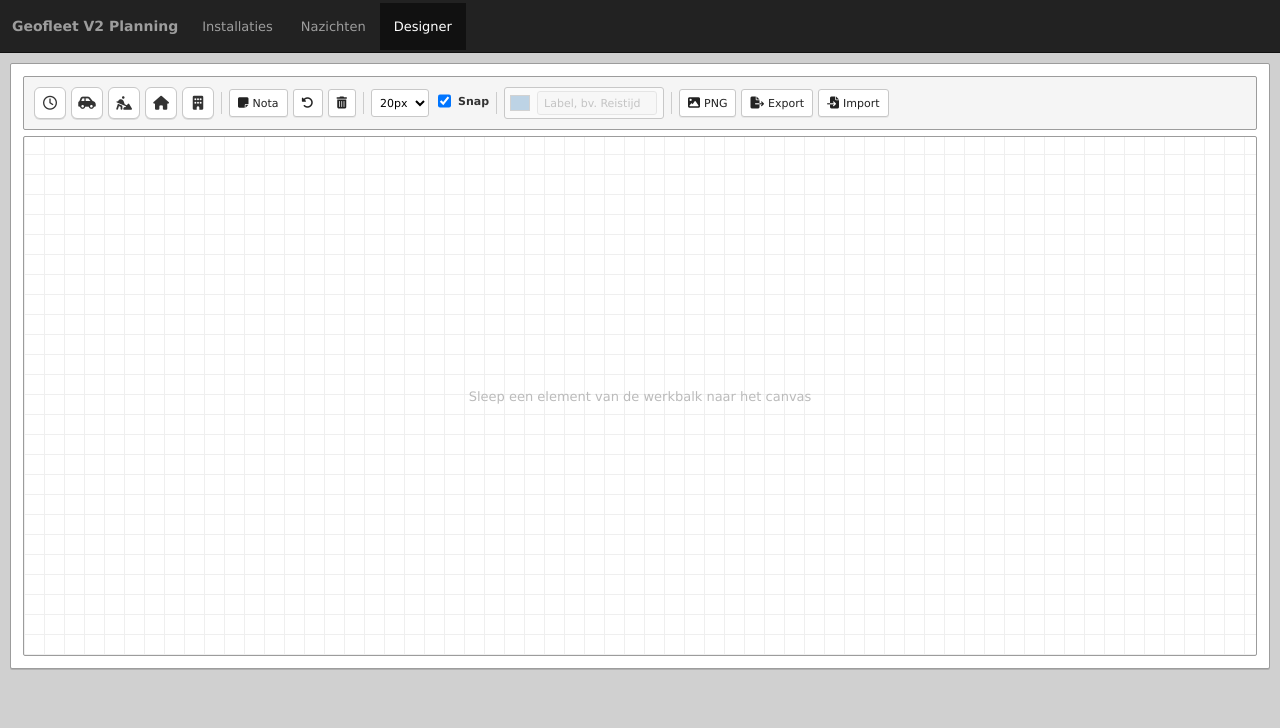
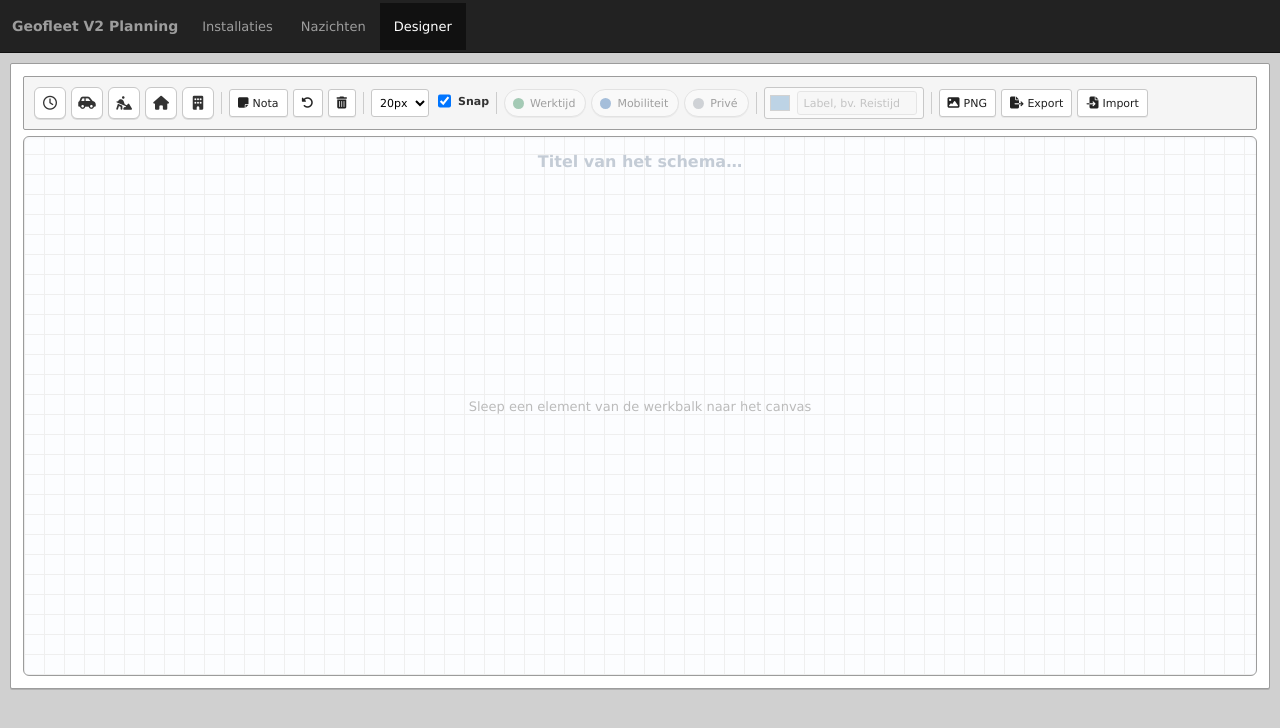
Before and after one commit to SlimmyJ/templategen_vue, a Vue app: page / in a window 1280 px wide. Both pictures are taken after a click on the link "Designer". Shown: the top 728 px of the page. Built offline with nearby package versions, Linux system fonts and the light colour scheme.

Commit message:
we designer

```diff
--- a/src/app/components/designer/DesignerBoard.vue
+++ b/src/app/components/designer/DesignerBoard.vue
@@ -1,7 +1,7 @@
 <script setup lang="ts">
   import { ref, computed, onMounted, onUnmounted } from "vue";
   import { useDesignerState } from "../../composables/useDesignerState";
-  import { NODE_ICON_CLASSES } from "../../models/designerModels";
+  import { NODE_ICON_CLASSES, NODE_LABELS } from "../../models/designerModels";
   import type { NodeType } from "../../models/designerModels";
 
   const {
@@ -10,15 +10,18 @@
     segmentPairs,
     effectiveTimelineY,
     showTimeline,
+    legend,
     snapVal,
     addNode,
     moveNode,
+    setNodeLabel,
     removeNode,
     addNote,
     moveNote,
     updateNoteText,
     removeNote,
     selectSegment,
+    setTitle,
     setTimelineY,
     saveAsJson,
     loadFromJson,
@@ -209,6 +212,21 @@
     @dragover.prevent
     @drop="onDrop">
 
+    <input
+      class="board-title"
+      :value="state.title"
+      :style="{ visibility: exporting && !state.title ? 'hidden' : 'visible' }"
+      placeholder="Titel van het schema…"
+      @pointerdown.stop
+      @input="setTitle(($event.target as HTMLInputElement).value)" />
+
+    <div v-if="legend.length" class="board-legend">
+      <div v-for="item in legend" :key="item.color + item.label" class="legend-item">
+        <span class="legend-swatch" :style="{ background: item.color }"></span>
+        <span>{{ item.label }}</span>
+      </div>
+    </div>
+
     <svg v-if="showTimeline" class="board-overlay">
 
       <line
@@ -266,6 +284,13 @@
       class="d-node"
       :style="{ left: node.x + 'px', top: node.y + 'px' }"
       @pointerdown="startNodeDrag($event, node.id)">
+      <input
+        class="node-label"
+        :value="node.label"
+        :style="{ visibility: exporting && !node.label ? 'hidden' : 'visible' }"
+        :placeholder="NODE_LABELS[node.type]"
+        @pointerdown.stop
+        @input="setNodeLabel(node.id, ($event.target as HTMLInputElement).value)" />
       <i :class="NODE_ICON_CLASSES[node.type]"></i>
       <button class="node-delete" title="Verwijder" @pointerdown.stop @click.stop="removeNode(node.id)">×</button>
     </div>
--- a/src/app/components/designer/DesignerToolbar.vue
+++ b/src/app/components/designer/DesignerToolbar.vue
@@ -1,6 +1,6 @@
 <script setup lang="ts">
   import { ref } from "vue";
-  import { NODE_TYPES, NODE_ICON_CLASSES } from "../../models/designerModels";
+  import { NODE_TYPES, NODE_ICON_CLASSES, NODE_LABELS, SEGMENT_CATEGORIES } from "../../models/designerModels";
   import { useDesignerState } from "../../composables/useDesignerState";
 
   const {
@@ -8,6 +8,7 @@
     setGrid,
     setSegmentColor,
     setSegmentLabel,
+    applyCategory,
     commitColor,
     applyRecentColor,
     undo,
@@ -66,7 +67,7 @@
         :key="type"
         class="palette-btn"
         draggable="true"
-        :title="type"
+        :title="NODE_LABELS[type]"
         @dragstart="onDragStart($event, type)">
         <i :class="NODE_ICON_CLASSES[type]"></i>
       </button>
@@ -100,6 +101,21 @@
         <input type="checkbox" v-model="state.snapEnabled" />
         <span>Snap</span>
       </label>
+    </div>
+
+    <div class="dt-divider"></div>
+
+    <div class="dt-group">
+      <button
+        v-for="cat in SEGMENT_CATEGORIES"
+        :key="cat.id"
+        class="cat-chip"
+        :style="{ '--cat': cat.color }"
+        :disabled="!state.selectedSegmentKey"
+        :title="state.selectedSegmentKey ? `Markeer dit segment als ${cat.label}` : 'Klik eerst op een segment'"
+        @click="applyCategory(cat)">
+        <span class="cat-dot"></span>{{ cat.label }}
+      </button>
     </div>
 
     <div class="dt-divider"></div>
--- a/src/app/composables/useDesignerState.ts
+++ b/src/app/composables/useDesignerState.ts
@@ -1,5 +1,5 @@
 import { reactive, computed, watch } from "vue";
-import type { DesignerNode, DesignerNote, NodeType, UndoAction } from "../models/designerModels";
+import type { DesignerNode, DesignerNote, NodeType, SegmentCategory, UndoAction } from "../models/designerModels";
 
 const RECENT_KEY = "tt_recent_colors_v1";
 const BOARD_KEY = "tt_designer_board_v1";
@@ -24,6 +24,7 @@ function saveRecent(list: string[]): void {
 }
 
 type PersistedBoard = {
+  title: string;
   nodes: DesignerNode[];
   notes: DesignerNote[];
   segments: Record<string, string>;
@@ -44,8 +45,11 @@ function loadBoard(): Partial<PersistedBoard> | null {
 
 const saved = loadBoard();
 
+const savedNodes = (saved?.nodes ?? []).map(n => ({ ...n, label: n.label ?? "" }));
+
 const state = reactive({
-  nodes:              (saved?.nodes ?? []) as DesignerNode[],
+  title:              saved?.title ?? "",
+  nodes:              savedNodes as DesignerNode[],
   notes:              (saved?.notes ?? []) as DesignerNote[],
   segments:           (saved?.segments ?? {}) as Record<string, string>,
   labels:             (saved?.labels ?? {}) as Record<string, string>,
@@ -62,9 +66,10 @@ const state = reactive({
 });
 
 watch(
-  () => [state.nodes, state.notes, state.segments, state.labels, state.timelineY, state.grid, state.snapEnabled, state.nextNodeId, state.nextNoteId],
+  () => [state.title, state.nodes, state.notes, state.segments, state.labels, state.timelineY, state.grid, state.snapEnabled, state.nextNodeId, state.nextNoteId],
   () => {
     const board: PersistedBoard = {
+      title:       state.title,
       nodes:       state.nodes,
       notes:       state.notes,
       segments:    state.segments,
@@ -111,8 +116,18 @@ const autoTimelineY = computed(() => {
 const effectiveTimelineY = computed(() => state.timelineY ?? autoTimelineY.value);
 const showTimeline       = computed(() => sortedNodes.value.length >= 2);
 
+const legend = computed(() => {
+  const seen = new Map<string, { color: string; label: string }>();
+  for (const seg of segmentPairs.value) {
+    if (!seg.label) continue;
+    const key = `${seg.color}|${seg.label}`;
+    if (!seen.has(key)) seen.set(key, { color: seg.color, label: seg.label });
+  }
+  return [...seen.values()];
+});
+
 function addNode(type: NodeType, x: number, y: number): DesignerNode {
-  const node: DesignerNode = { id: state.nextNodeId++, type, x, y };
+  const node: DesignerNode = { id: state.nextNodeId++, type, x, y, label: "" };
   state.nodes.push(node);
   state.undoStack.push({ type: "addNode", id: node.id });
   return node;
@@ -121,6 +136,11 @@ function addNode(type: NodeType, x: number, y: number): DesignerNode {
 function moveNode(id: number, x: number, y: number): void {
   const node = state.nodes.find(n => n.id === id);
   if (node) { node.x = x; node.y = y; }
+}
+
+function setNodeLabel(id: number, text: string): void {
+  const node = state.nodes.find(n => n.id === id);
+  if (node) node.label = text;
 }
 
 function forgetSegmentsTouching(id: number): void {
@@ -186,6 +206,18 @@ function setSegmentLabel(text: string): void {
   else delete state.labels[state.selectedSegmentKey];
 }
 
+function applyCategory(cat: SegmentCategory): void {
+  if (!state.selectedSegmentKey) return;
+  state.segments[state.selectedSegmentKey] = cat.color;
+  state.labels[state.selectedSegmentKey] = cat.label;
+  state.selectedColor = cat.color;
+  commitColor(cat.color);
+}
+
+function setTitle(text: string): void {
+  state.title = text;
+}
+
 function commitColor(color: string): void {
   const norm = toHex6(color);
   const list = [norm, ...state.recentColors.filter(c => c !== norm)].slice(0, 4);
@@ -236,6 +268,7 @@ function undo(): void {
 }
 
 function clear(): void {
+  state.title              = "";
   state.nodes              = [];
   state.notes              = [];
   state.segments           = {};
@@ -255,7 +288,7 @@ function saveAsJson(boardW: number, boardH: number): Record<string, unknown> {
     const fx       = boardW ? n.x / boardW : 0;
     const dy       = tY != null ? n.y - tY : null;
     const dyUnits  = dy != null ? Math.round(dy / g) : null;
-    return { id: n.id, type: n.type, x: n.x, y: n.y, fx, dy, dyUnits, order: idx, col: 0 };
+    return { id: n.id, type: n.type, label: n.label, x: n.x, y: n.y, fx, dy, dyUnits, order: idx, col: 0 };
   });
 
   const key = (v: number) => Math.round((v * 100_000) || 0);
@@ -265,6 +298,7 @@ function saveAsJson(boardW: number, boardH: number): Record<string, unknown> {
 
   return {
     version:   6,
+    title:     state.title,
     grid:      g,
     timelineY: tY,
     boardSize: { w: boardW, h: boardH },
@@ -281,6 +315,7 @@ function loadFromJson(data: unknown, boardW: number, boardH: number): void {
 
   clear();
 
+  if (typeof s.title === "string") state.title = s.title;
   if (typeof s.grid === "number") state.grid = s.grid;
   const g = state.grid;
   state.timelineY = typeof s.timelineY === "number" ? s.timelineY : null;
@@ -330,7 +365,7 @@ function loadFromJson(data: unknown, boardW: number, boardH: number): void {
 
     const id = typeof n.id === "number" ? n.id : state.nextNodeId;
     maxId = Math.max(maxId, id);
-    state.nodes.push({ id, type: n.type as NodeType, x, y });
+    state.nodes.push({ id, type: n.type as NodeType, x, y, label: typeof n.label === "string" ? n.label : "" });
   }
   state.nextNodeId = maxId + 1;
 }
@@ -342,9 +377,11 @@ export function useDesignerState() {
     segmentPairs,
     effectiveTimelineY,
     showTimeline,
+    legend,
     snapVal,
     addNode,
     moveNode,
+    setNodeLabel,
     removeNode,
     addNote,
     moveNote,
@@ -353,6 +390,8 @@ export function useDesignerState() {
     selectSegment,
     setSegmentColor,
     setSegmentLabel,
+    applyCategory,
+    setTitle,
     commitColor,
     applyRecentColor,
     copySegmentColor,
--- a/src/app/models/designerModels.ts
+++ b/src/app/models/designerModels.ts
@@ -10,11 +10,20 @@ export const NODE_ICON_CLASSES: Record<NodeType, string> = {
   Bedrijf:  "fa-solid fa-building",
 };
 
+export const NODE_LABELS: Record<NodeType, string> = {
+  Prikklok: "Prikklok",
+  Voertuig: "Voertuig",
+  Werf:     "Werf / klant",
+  Huis:     "Thuis",
+  Bedrijf:  "Depot / kantoor",
+};
+
 export type DesignerNode = {
   id: number;
   type: NodeType;
   x: number;
   y: number;
+  label: string;
 };
 
 export type DesignerNote = {
@@ -24,6 +33,18 @@ export type DesignerNote = {
   text: string;
 };
 
+export type SegmentCategory = {
+  id: string;
+  label: string;
+  color: string;
+};
+
+export const SEGMENT_CATEGORIES: SegmentCategory[] = [
+  { id: "werk",       label: "Werktijd",   color: "#2e8b57" },
+  { id: "mobiliteit", label: "Mobiliteit", color: "#2f6db3" },
+  { id: "prive",      label: "Privé",      color: "#98a0a8" },
+];
+
 export type UndoAction =
   | { type: "addNode"; id: number }
   | { type: "addNote"; id: number };
--- a/src/styles/designer.css
+++ b/src/styles/designer.css
@@ -149,15 +149,98 @@
 }
 .color-swatch:hover { transform: scale(1.15); }
 
+/* Category chips */
+.cat-chip {
+  height: 28px;
+  padding: 0 10px 0 8px;
+  border: 1px solid #c8c8c8;
+  border-radius: 14px;
+  background: #fff;
+  cursor: pointer;
+  font-family: Verdana, Arial, sans-serif;
+  font-size: 11px;
+  color: #222;
+  display: inline-flex;
+  align-items: center;
+  gap: 6px;
+  transition: background 0.12s, border-color 0.12s, box-shadow 0.12s;
+}
+.cat-chip:hover:not(:disabled) {
+  border-color: var(--cat);
+  box-shadow: 0 0 0 2px color-mix(in srgb, var(--cat) 20%, transparent);
+}
+.cat-chip:disabled { opacity: 0.4; cursor: not-allowed; }
+.cat-dot {
+  width: 11px;
+  height: 11px;
+  border-radius: 50%;
+  background: var(--cat);
+  flex-shrink: 0;
+}
+
 /* ── Board ── */
 .designer-board {
   position: relative;
   width: 100%;
-  height: 520px;
-  background: #fff;
+  height: 540px;
+  background-color: #fcfdff;
   border: 1px solid var(--panel-border);
+  border-radius: 6px;
+  box-shadow: inset 0 1px 3px rgba(0,0,0,0.04);
+  overflow: hidden;
+}
+
+/* Schema title */
+.board-title {
+  position: absolute;
+  top: 10px;
+  left: 50%;
+  transform: translateX(-50%);
+  z-index: 4;
+  width: min(70%, 480px);
+  text-align: center;
+  border: none;
+  background: transparent;
+  font-family: Verdana, Arial, sans-serif;
+  font-size: 16px;
+  font-weight: 700;
+  color: #1a2b3c;
+  outline: none;
+  padding: 2px 6px;
+  border-radius: 4px;
+}
+.board-title:focus { background: #fff; box-shadow: 0 0 0 1px #357bb7; }
+.board-title::placeholder { color: #c4ccd6; font-weight: 600; }
+
+/* Legend */
+.board-legend {
+  position: absolute;
+  top: 10px;
+  right: 10px;
+  z-index: 4;
+  display: flex;
+  flex-direction: column;
+  gap: 4px;
+  padding: 7px 10px;
+  background: rgba(255,255,255,0.92);
+  border: 1px solid #e3e6ea;
+  border-radius: 6px;
+  box-shadow: 0 1px 4px rgba(0,0,0,0.08);
+  pointer-events: none;
+}
+.legend-item {
+  display: flex;
+  align-items: center;
+  gap: 7px;
+  font-family: Verdana, Arial, sans-serif;
+  font-size: 11px;
+  color: #333;
+}
+.legend-swatch {
+  width: 14px;
+  height: 8px;
   border-radius: 2px;
-  overflow: hidden;
+  flex-shrink: 0;
 }
 
 .designer-board.grid-10 { background-image: var(--grid-10); }
@@ -207,15 +290,37 @@
   display: flex;
   align-items: center;
   justify-content: center;
-  background: #fff;
-  border: 2px solid #ddd;
-  border-radius: 10px;
-  box-shadow: 0 2px 8px rgba(0,0,0,0.12);
+  background: linear-gradient(180deg, #ffffff 0%, #f4f7fb 100%);
+  border: 2px solid #d2dae5;
+  border-radius: 12px;
+  box-shadow: 0 2px 8px rgba(30,50,80,0.14);
   cursor: grab;
   user-select: none;
+  transition: border-color 0.12s, box-shadow 0.12s, transform 0.12s;
 }
-.d-node:active { cursor: grabbing; }
-.d-node i { font-size: 22px; color: #1a1a1a; pointer-events: none; }
+.d-node:hover { border-color: #9bb4d6; box-shadow: 0 4px 14px rgba(30,50,80,0.2); }
+.d-node:active { cursor: grabbing; transform: scale(0.97); }
+.d-node i { font-size: 23px; color: #2b3a4d; pointer-events: none; }
+
+.node-label {
+  position: absolute;
+  bottom: calc(100% + 5px);
+  left: 50%;
+  transform: translateX(-50%);
+  width: 104px;
+  text-align: center;
+  border: none;
+  background: transparent;
+  font-family: Verdana, Arial, sans-serif;
+  font-size: 11px;
+  font-weight: 600;
+  color: #1a2b3c;
+  outline: none;
+  padding: 1px 4px;
+  border-radius: 3px;
+}
+.node-label:focus { background: #fff; box-shadow: 0 0 0 1px #357bb7; }
+.node-label::placeholder { color: #b9c2cd; font-weight: 400; }
 
 .node-delete {
   display: none;
```
